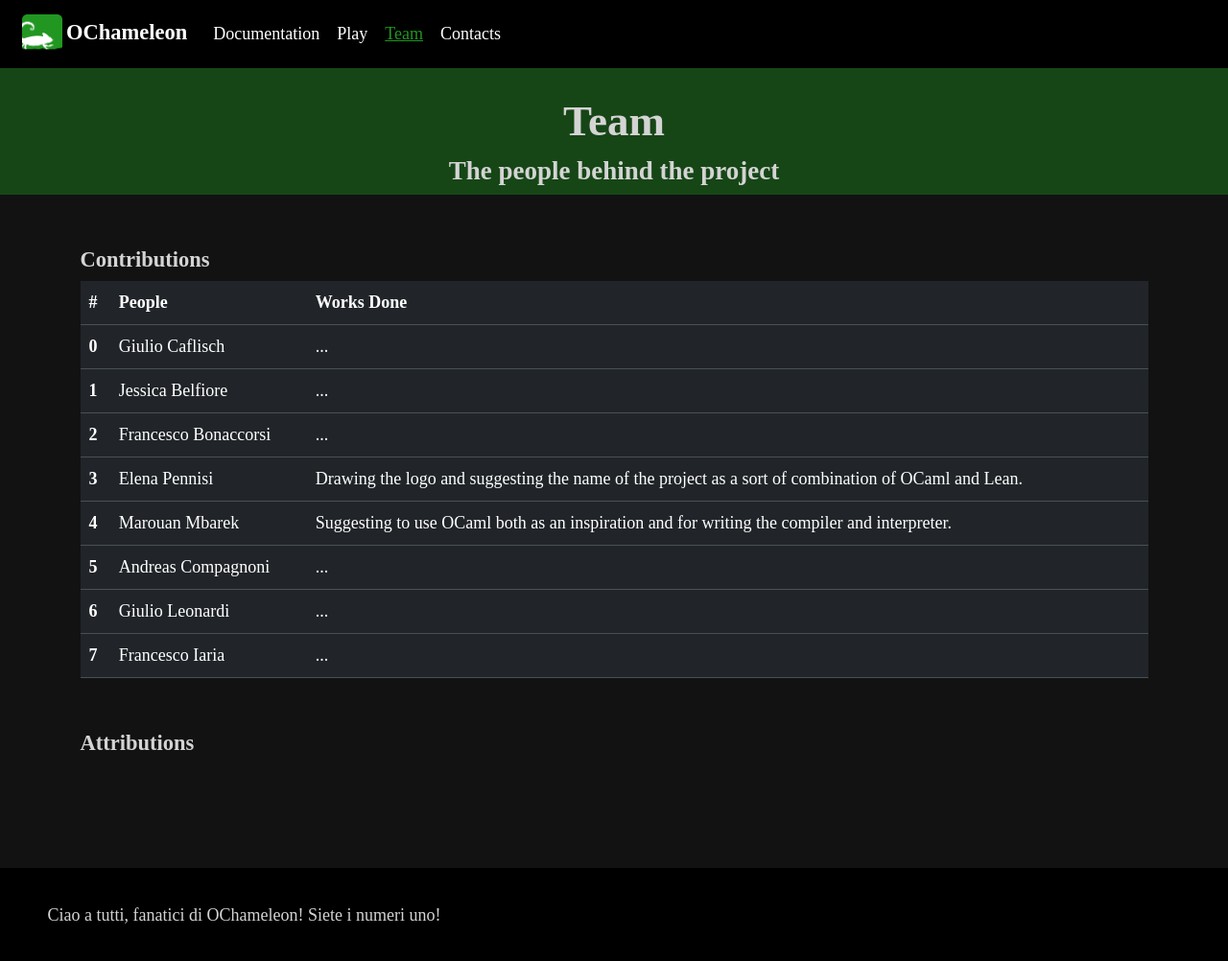
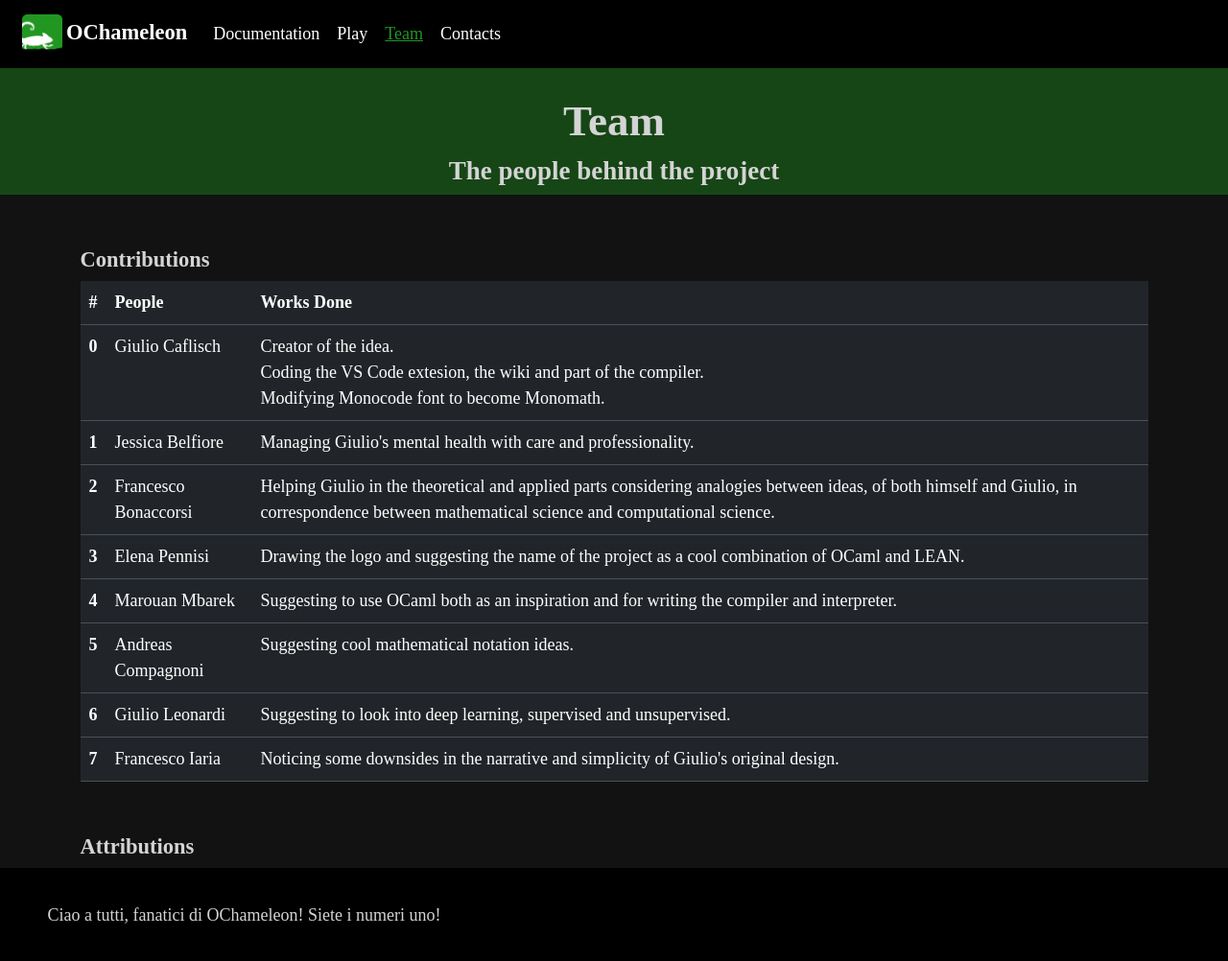
Before and after one commit to ochameleon/ochameleon.github.io, a Jekyll site: the page built from team.html, in a window 1280 px wide and 1004 px high. Shown: the whole window at 96% size. Built offline with Jekyll 4.4.1, drawn with Linux system fonts in a browser that asks for light colours; some web fonts are replaced.

Commit message:
Every member has a simple description

```diff
--- a/team.html
+++ b/team.html
@@ -21,26 +21,32 @@ subtitle: The people behind the project
                     <th scope="row">0</th>
                     <td>Giulio Caflisch</td>
                     <td>
-                        ...
+                        Creator of the idea.
+                        <br>
+                        Coding the VS Code extesion, the wiki and part of the compiler.
+                        <br>
+                        Modifying Monocode font to become Monomath.
                     </td>
                 </tr>
                 <tr>
                     <th scope="row">1</th>
                     <td>Jessica Belfiore</td>
                     <td>
-                        ...
+                        Managing Giulio's mental health with care and professionality.
                     </td>
                 </tr>
                 <tr>
                     <th scope="row">2</th>
                     <td>Francesco Bonaccorsi</td>
-                    <td>...</td>
+                    <td>
+                        Helping Giulio in the theoretical and applied parts considering analogies between ideas, of both himself and Giulio, in correspondence between mathematical science and computational science.
+                    </td>
                 </tr>
                 <tr>
                     <th scope="row">3</th>
                     <td>Elena Pennisi</td>
                     <td>
-                        Drawing the logo and suggesting the name of the project as a sort of combination of OCaml and Lean.
+                        Drawing the logo and suggesting the name of the project as a cool combination of OCaml and LEAN.
                     </td>
                 </tr>
                 <tr>
@@ -53,17 +59,23 @@ subtitle: The people behind the project
                 <tr>
                     <th scope="row">5</th>
                     <td>Andreas Compagnoni</td>
-                    <td>...</td>
+                    <td>
+                        Suggesting cool mathematical notation ideas.
+                    </td>
                 </tr>
                 <tr>
                     <th scope="row">6</th>
                     <td>Giulio Leonardi</td>
-                    <td>...</td>
+                    <td>
+                        Suggesting to look into deep learning, supervised and unsupervised.
+                    </td>
                 </tr>
                 <tr>
                     <th scope="row">7</th>
                     <td>Francesco Iaria</td>
-                    <td>...</td>
+                    <td>
+                        Noticing some downsides in the narrative and simplicity of Giulio's original design.
+                    </td>
                 </tr>
             </tbody>
         </table>
```
